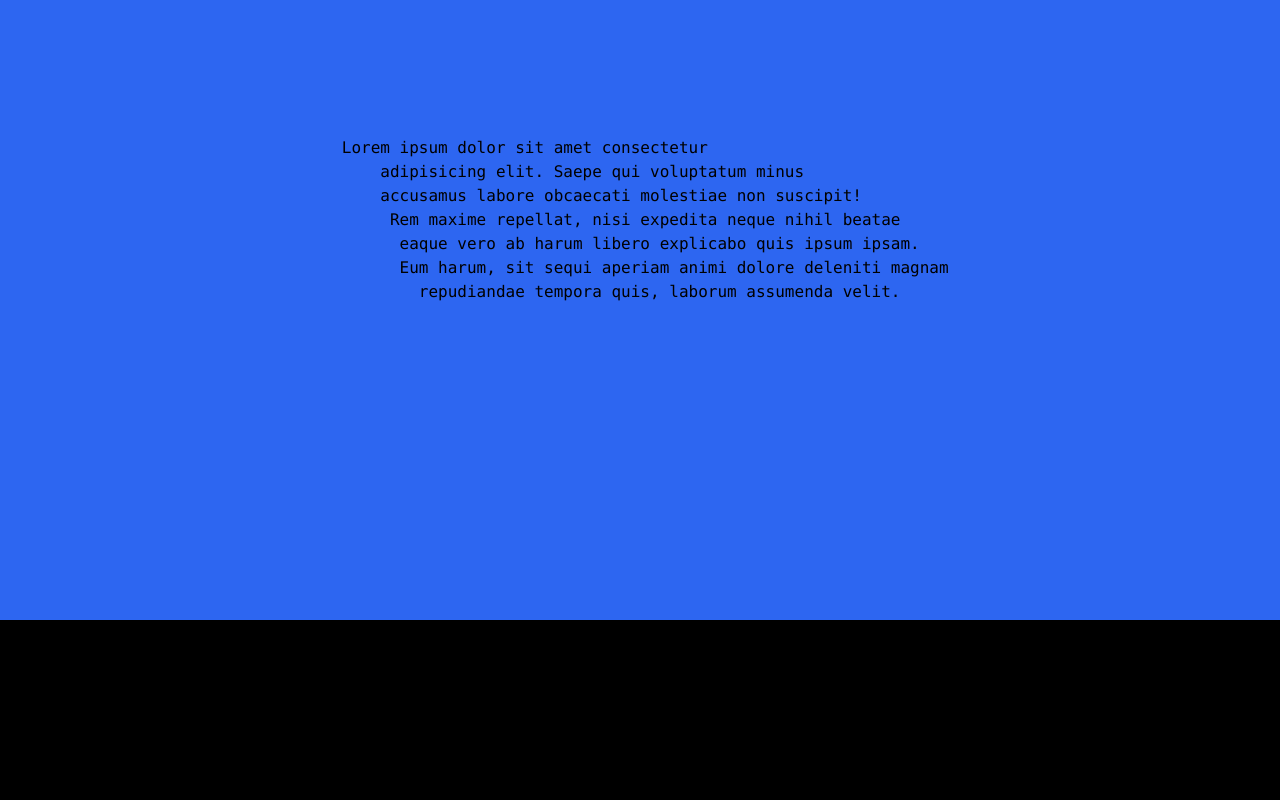
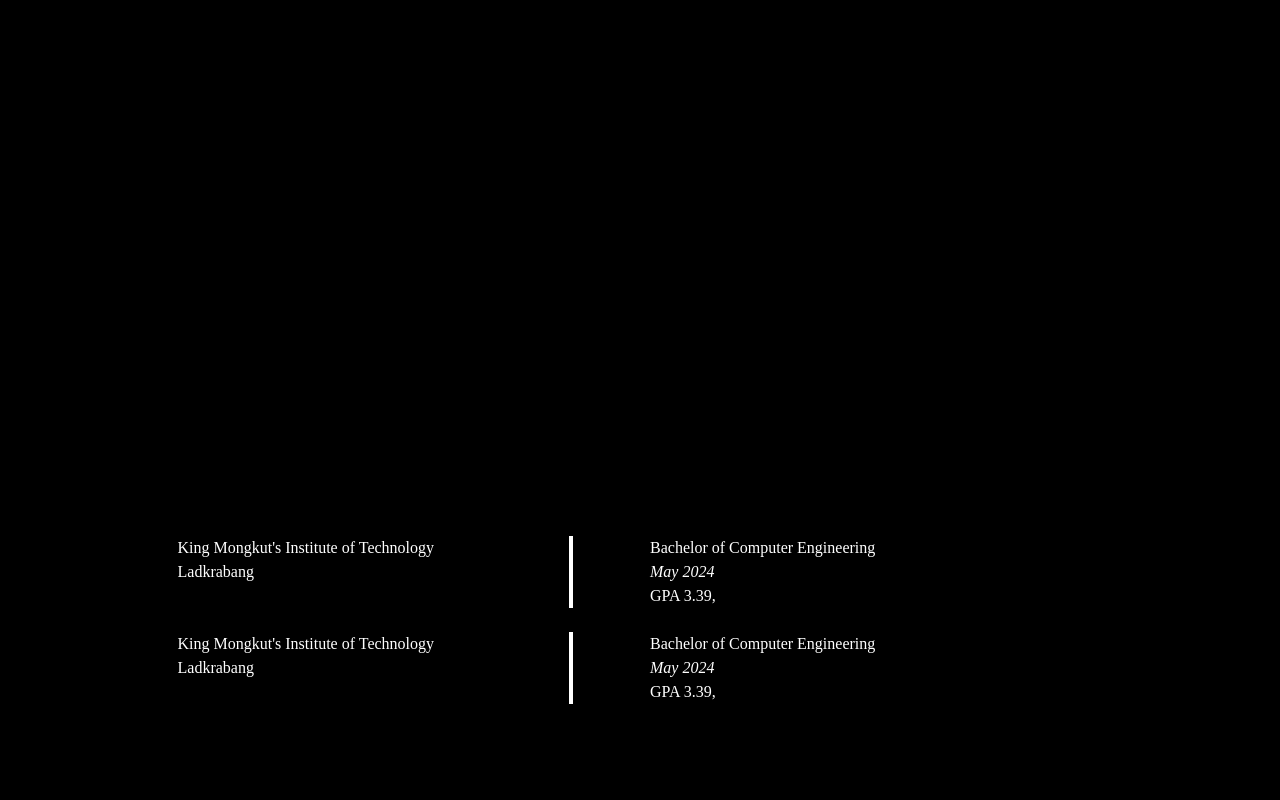
Before and after one commit to arrrin/personal, a SvelteKit app: page / in a window 1280 px wide. Shown: the part 980-1780 px from the top of the page. Built offline with nearby package versions, Linux system fonts and the light colour scheme; a web font is replaced by a local one.

Commit message:
add experience

```diff
--- a/src/component/experience.svelte
+++ b/src/component/experience.svelte
@@ -1,9 +1,33 @@
-<div class="mt-auto mx-auto text-nowrap">
-  <pre>Lorem ipsum dolor sit amet consectetur
-    adipisicing elit. Saepe qui voluptatum minus
-    accusamus labore obcaecati molestiae non suscipit!
-     Rem maxime repellat, nisi expedita neque nihil beatae
-      eaque vero ab harum libero explicabo quis ipsum ipsam.
-      Eum harum, sit sequi aperiam animi dolore deleniti magnam
-        repudiandae tempora quis, laborum assumenda velit.</pre>
+<script lang="ts">
+  import { onMount } from "svelte";
+  import { ScrollTrigger } from "gsap/dist/ScrollTrigger";
+  import gsap from "gsap";
+  onMount(() => {
+    gsap.registerPlugin(ScrollTrigger);
+    gsap.defaults({ ease: "none" });
+  });
+</script>
+
+<div class="grid grid-cols-8">
+  <p class="text-white col-span-2 col-start-2">
+    King Mongkut's Institute of Technology Ladkrabang
+  </p>
+  <div class="w-1 h-full bg-white mx-auto"></div>
+  <div class=" col-span-3">
+    <p class="text-white">Bachelor of Computer Engineering</p>
+    <time class="text-white italic">May 2024</time>
+    <p class="text-white">GPA 3.39,</p>
+  </div>
 </div>
+<br>
+<div class="grid grid-cols-8">
+  <p class="text-white col-span-2 col-start-2">
+    King Mongkut's Institute of Technology Ladkrabang
+  </p>
+  <div class="w-1 h-full bg-white mx-auto"></div>
+  <div class=" col-span-3">
+    <p class="text-white">Bachelor of Computer Engineering</p>
+    <time class="text-white italic">May 2024</time>
+    <p class="text-white">GPA 3.39,</p>
+  </div>
+</div>
--- a/src/component/header.svelte
+++ b/src/component/header.svelte
@@ -63,6 +63,7 @@
       },
       "<"
     );
+
     tl.to(
       ".roles",
       {
--- a/src/routes/+page.svelte
+++ b/src/routes/+page.svelte
@@ -23,9 +23,8 @@
         trigger: panel as Element,
         start: "top top",
         end: "bottom top",
-        // snap: 1,
+        snap: 1/3,
         pinSpacing: false,
-        pin: true,
       });
     });
   });
@@ -41,12 +40,12 @@
       <Header />
     </div>
   </section>
-  <section class="panel experience-panel bg-blue">
+  <section class="panel experience-panel">
     <div class="panel-content">
       <Experience />
     </div>
   </section>
-  <section class="panel faq-panel">
+  <section class="panel faq-panel bg-white">
     <div class="panel-content">
       3
       <Data />
@@ -76,7 +75,7 @@
   }
 
   .panel {
-    height: 100vh;
+    height: 200vh;
     width: 100%;
     display: flex;
     padding-left: 20px;
```
